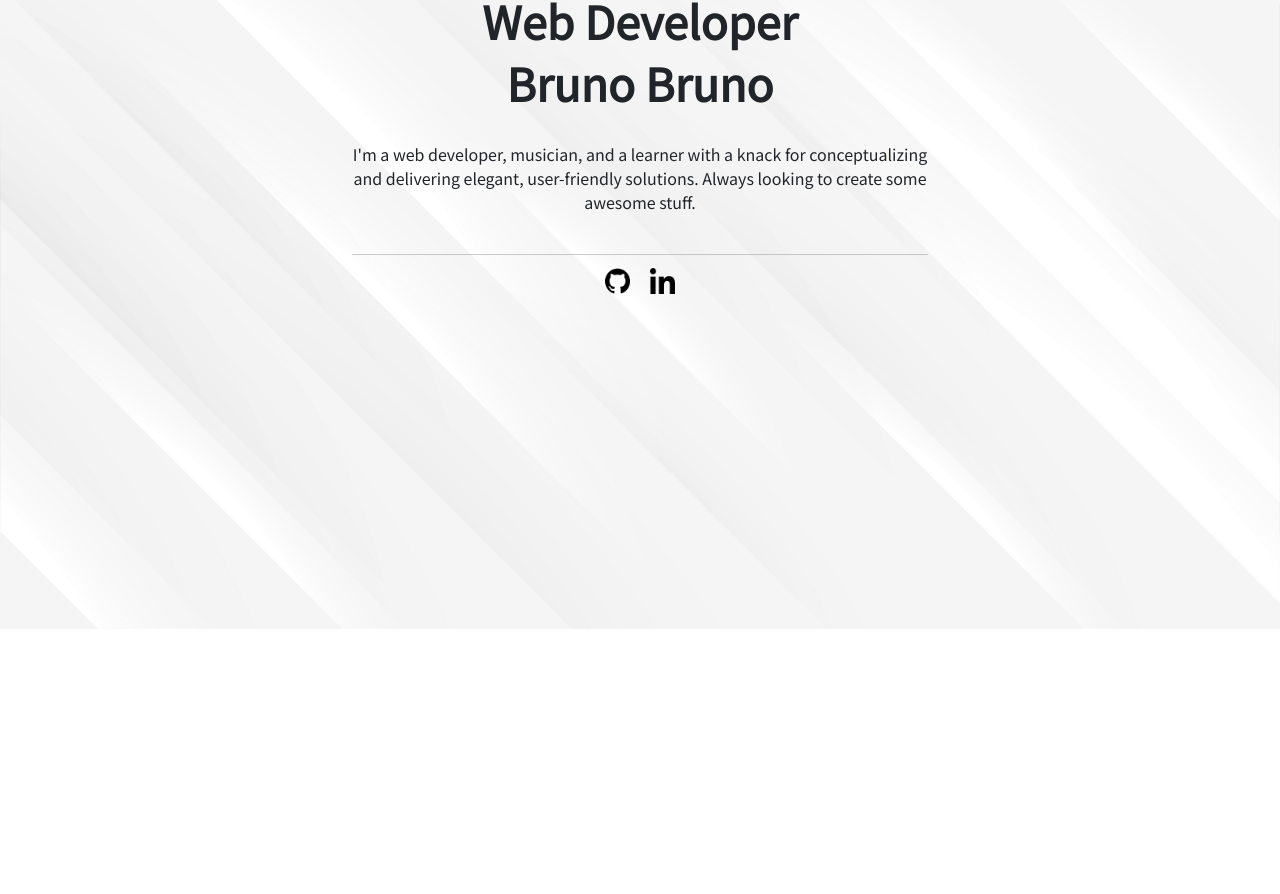
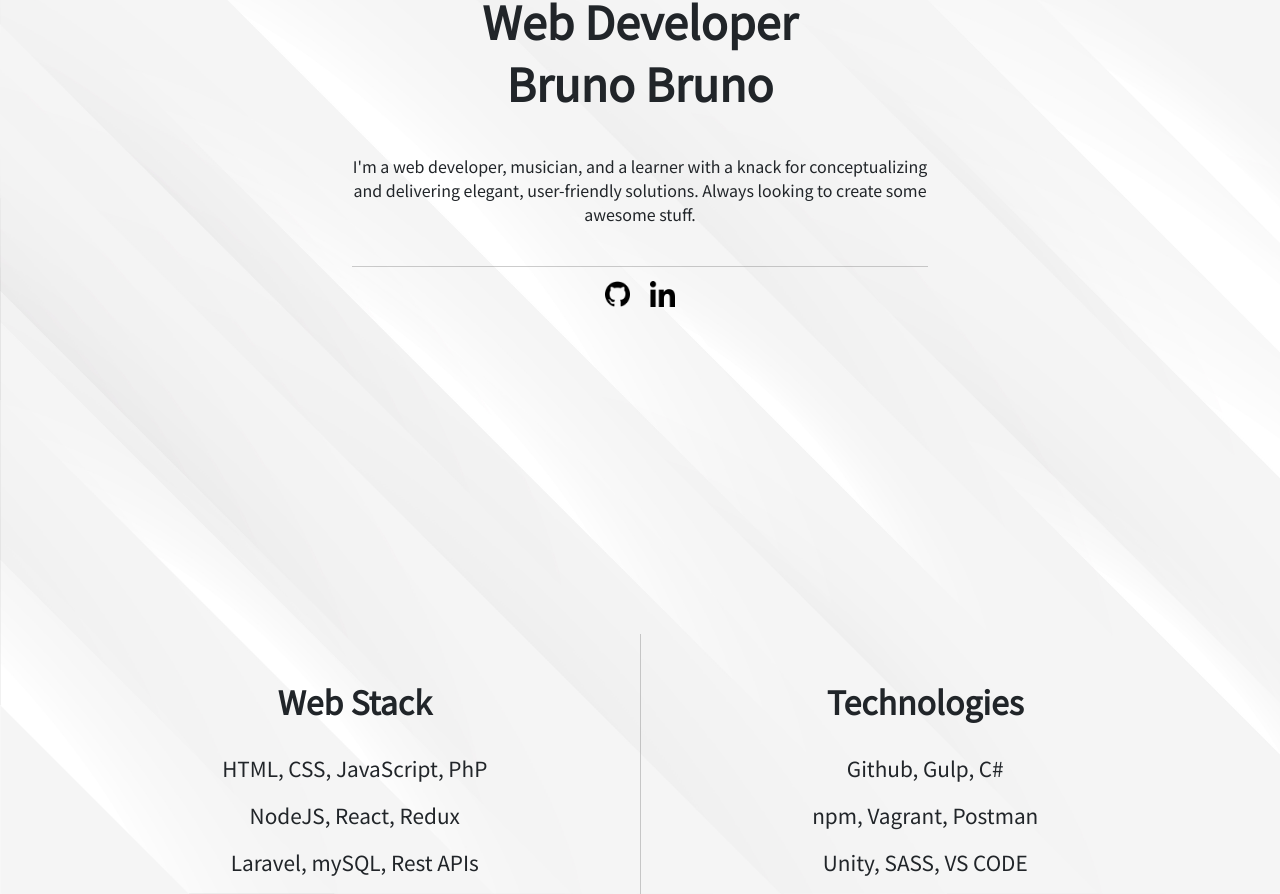
Before and after one commit to brunommbruno/Portfolio, a React (Create React App) app: page / in a window 1280 px wide. Shown: the part 171-1065 px from the top of the page. Before the commit the page ends 800 px from the top, so only its background shows below. Built offline with nearby package versions, Linux system fonts and the light colour scheme.

Commit message:
created skills section

```diff
--- a/src/App.js
+++ b/src/App.js
@@ -2,12 +2,14 @@
 
 import Navbar from "./components/Navbar";
 import HomeJumbo from "./components/HomeJumbo";
+import Skills from "./components/Skills";
 
 function App() {
   return (
     <div className="App">
       <Navbar />
       <HomeJumbo />
+      <Skills />
     </div>
   );
 }
--- /dev/null
+++ b/src/components/Skills.js
@@ -0,0 +1,26 @@
+import { Container, Row, Col } from "react-bootstrap";
+
+const Skills = () => {
+  return (
+    <div className="skills">
+      <Container>
+        <Row>
+          <Col className="f">
+            <h2>Web Stack</h2>
+            <p>HTML, CSS, JavaScript, PhP</p>
+            <p> NodeJS, React, Redux</p>
+            <p> Laravel, mySQL, Rest APIs</p>
+          </Col>
+          <Col>
+            <h2>Technologies</h2>
+            <p>Github, Gulp, C#</p>
+            <p>npm, Vagrant, Postman</p>
+            <p>Unity, SASS, VS CODE</p>
+          </Col>
+        </Row>
+      </Container>
+    </div>
+  );
+};
+
+export default Skills;
--- a/src/index.css
+++ b/src/index.css
@@ -46,6 +46,7 @@
 .home-jumbo {
   text-align: center;
   font-family: "Noto Sans JP", sans-serif;
+  height: 80vh;
 }
 
 .home-jumbo h1 {
@@ -54,7 +55,7 @@
 }
 
 .home-jumbo p {
-  margin-top: 2rem;
+  margin-top: 2.8rem;
   padding: 0rem 35vh 0rem 35vh;
 }
 
@@ -73,3 +74,24 @@
   height: 1.6rem;
   margin: 0rem 0.6rem 0rem 0.6rem;
 }
+
+.skills {
+  font-family: "Noto Sans JP", sans-serif;
+  font-size: 1.3rem;
+  text-align: center;
+}
+
+.skills h2 {
+  margin-top: 3rem;
+  margin-bottom: 2rem;
+  font-weight: bold;
+}
+
+.skills li {
+  list-style: none;
+  text-align: center;
+}
+
+.skills .f {
+  border-right: 1px solid rgba(128, 128, 128, 0.404);
+}
```
